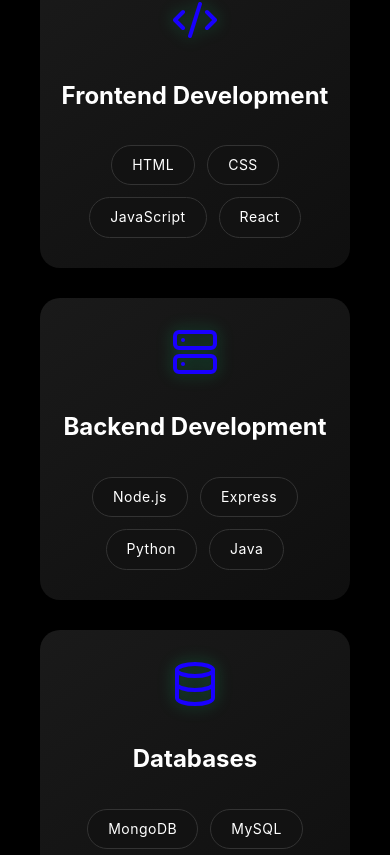
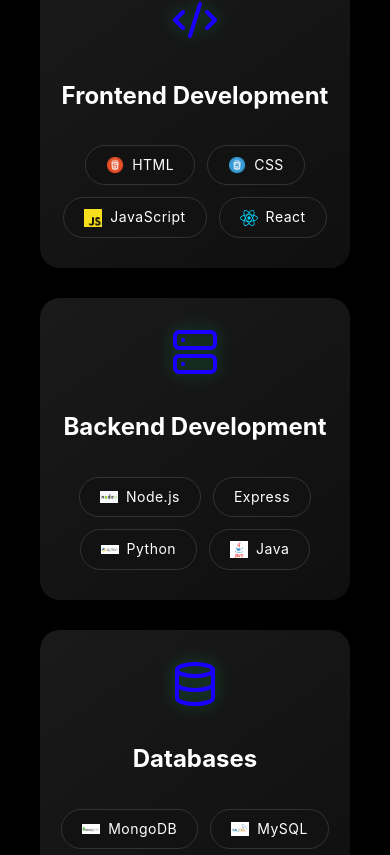
Before and after one commit to SarthakDudhe/Portfolio-Sarthak, a React (Vite) app in the folder my-app/: page / in a window 390 px wide. Shown: the part 2509-3364 px from the top of the page. Built offline with nearby package versions, Linux system fonts and the light colour scheme.

Commit message:
feat: implement tech stack section with responsive skill cards and icons

```diff
--- a/my-app/src/components/Card.css
+++ b/my-app/src/components/Card.css
@@ -99,6 +99,9 @@
   transition: all 0.3s ease;
   position: relative;
   overflow: hidden;
+  display: inline-flex;
+  align-items: center;
+  gap: 8px;
 }
 
 .skills span::before {
@@ -115,12 +118,24 @@
 }
 
 .skills span:hover {
-  color: #3306fa;
+  color: #000000;
   border-color: transparent;
+  font-weight: 600;
 }
 
 .skills span:hover::before {
   opacity: 1;
+}
+
+.tech-logo {
+  width: 18px;
+  height: 18px;
+  object-fit: contain;
+  transition: transform 0.3s ease;
+}
+
+.skills span:hover .tech-logo {
+  transform: scale(1.2) rotate(5deg);
 }
 
 /* Media Queries */
--- a/my-app/src/components/Card.jsx
+++ b/my-app/src/components/Card.jsx
@@ -1,5 +1,5 @@
 import "./Card.css"
-import { Code2, Database, Globe, Layout, Server, Smartphone } from 'lucide-react';
+import { Code2, Database, Globe, Server } from 'lucide-react';
 
 import html from "../assets/htmllogo.png"
 import css from "../assets/csslogo.png"
@@ -12,23 +12,32 @@
 import react from "../assets/react.svg"
 
 import React from 'react';
-import styled from 'styled-components';
-
 
 const Card = () => {
   return (
-   <div className="tech-stack"  id="skills">
+   <div className="tech-stack" id="skills">
         <h2>My Tech Stack</h2>
         <div className="skills-container">
           <div className="skill-card">
             <Code2 size={48} />
             <h3>Frontend Development</h3>
             <div className="skills">
-              <span>HTML</span>
-              <span>CSS</span>
-              <span>JavaScript</span>
-              <span>React</span>
-
+              <span>
+                <img src={html} alt="HTML" className="tech-logo" />
+                HTML
+              </span>
+              <span>
+                <img src={css} alt="CSS" className="tech-logo" />
+                CSS
+              </span>
+              <span>
+                <img src={js} alt="JavaScript" className="tech-logo" />
+                JavaScript
+              </span>
+              <span>
+                <img src={react} alt="React" className="tech-logo" />
+                React
+              </span>
             </div>
           </div>
 
@@ -36,10 +45,19 @@
             <Server size={48} />
             <h3>Backend Development</h3>
             <div className="skills">
-              <span>Node.js</span>
+              <span>
+                <img src={node} alt="Node.js" className="tech-logo" />
+                Node.js
+              </span>
               <span>Express</span>
-              <span>Python</span>
-              <span>Java</span>
+              <span>
+                <img src={python} alt="Python" className="tech-logo" />
+                Python
+              </span>
+              <span>
+                <img src={java} alt="Java" className="tech-logo" />
+                Java
+              </span>
             </div>
           </div>
 
@@ -47,8 +65,14 @@
             <Database size={48} />
             <h3>Databases</h3>
             <div className="skills">
-              <span>MongoDB</span>
-              <span>MySQL</span>
+              <span>
+                <img src={mongo} alt="MongoDB" className="tech-logo" />
+                MongoDB
+              </span>
+              <span>
+                <img src={mysql} alt="MySQL" className="tech-logo" />
+                MySQL
+              </span>
               <span>Firebase</span>
             </div>
           </div>
@@ -58,36 +82,11 @@
             <h3> Tools</h3>
             <div className="skills">
               <span>Git</span>
-
             </div>
           </div>
-
-          {/* <div className="skill-card">
-            <Layout size={48} />
-            <h3>UI/UX Design</h3>
-            <div className="skills">
-              <span>Figma</span>
-              <span>Adobe XD</span>
-              <span>Photoshop</span>
-            </div>
-          </div> */}
-
-          {/* <div className="skill-card">
-            <Smartphone size={48} />
-            <h3>Mobile Development</h3>
-            <div className="skills">
-              <span>React Native</span>
-              <span>Flutter</span>
-              <span>iOS</span>
-              <span>Android</span>
-            </div>
-
-          </div> */}
         </div>
       </div>
-
-
-)
-  }
+  )
+}
 
 export default Card;
```
